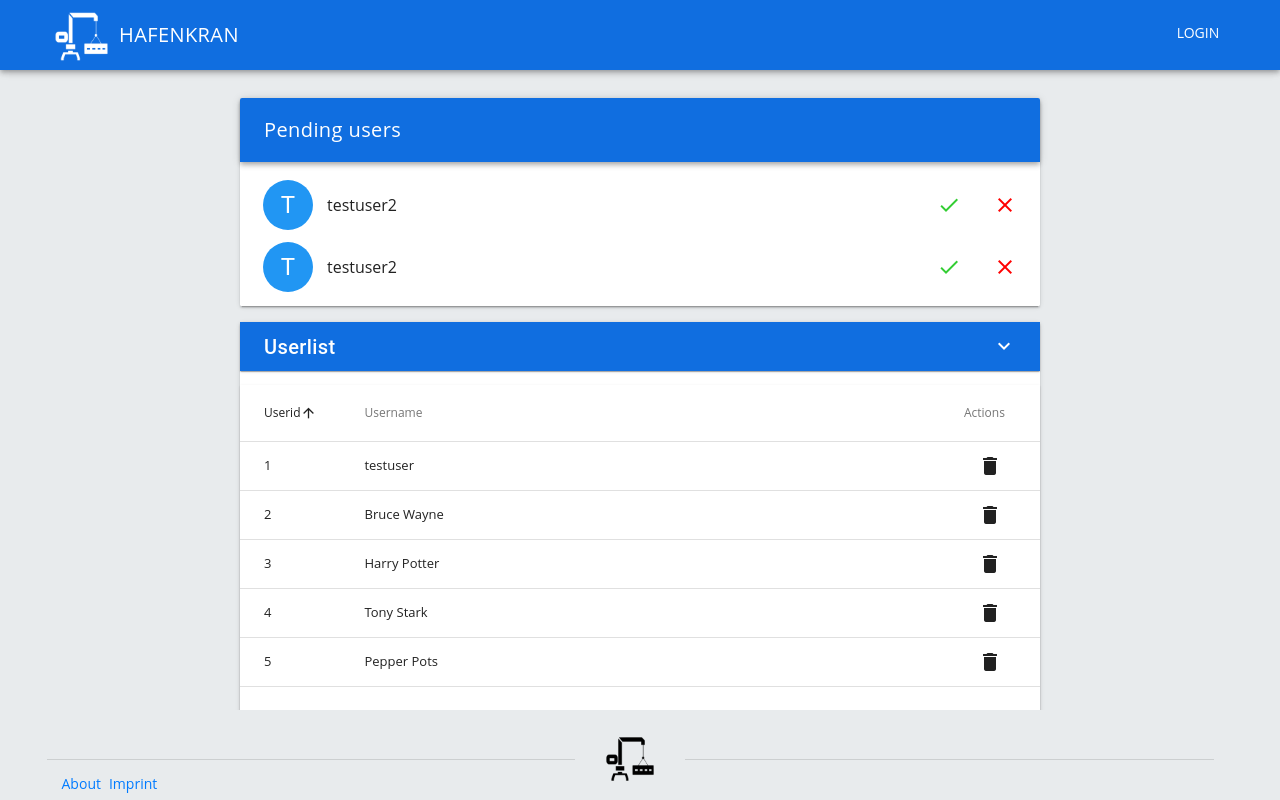
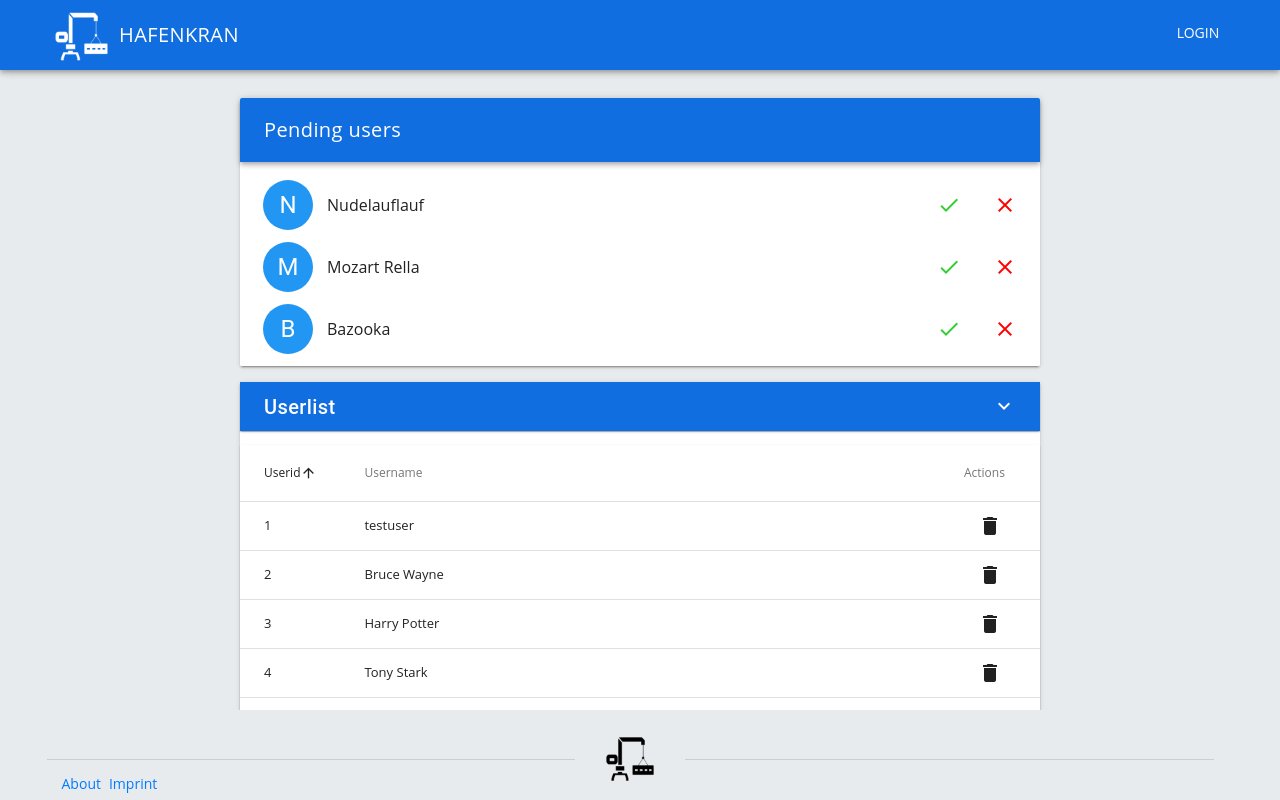
Before and after one commit to cormensratio/hafenkran-client, a Vue app: page /users in a window 1280 px wide. Built offline with nearby package versions, Linux system fonts and the light colour scheme; what vue-vega would draw is missing.

Commit message:
EPDS02-212 userlist resizing improved, depends on window size now

```diff
--- a/src/components/views/UserListPage.vue
+++ b/src/components/views/UserListPage.vue
@@ -163,12 +163,14 @@ export default {
     // height from the user's window height
     screenHeight() {
       let pendingUserListHeight;
-      if (this.pendingUsers.length >= 2) {
-        pendingUserListHeight = 40;
+      if (this.pendingUsers.length >= 3) {
+        pendingUserListHeight = 100;
+      } else if (this.pendingUsers.length >= 2) {
+        pendingUserListHeight = 60;
       } else if (this.pendingUsers.length === 1) {
         pendingUserListHeight = 0;
       } else {
-        pendingUserListHeight = -175;
+        pendingUserListHeight = -165;
       }
       const height = `${window.innerHeight - 420 - pendingUserListHeight}px`;
       console.log(pendingUserListHeight);
--- a/src/store/UserStore.js
+++ b/src/store/UserStore.js
@@ -23,15 +23,15 @@ const UserStore = {
       { id: 4, name: 'Tony Stark', isAdmin: false, email: '' },
       { id: 5, name: 'Pepper Pots', isAdmin: false, email: '' },
       { id: 6, name: 'Ganondorf', isAdmin: false, email: '' },
-      { id: 13, name: 'America', isAdmin: false, email: '' },
+      { id: 14, name: 'Calzone', isAdmin: false, email: '' },
       { id: 7, name: 'Yo Mama', isAdmin: false, email: '' },
       { id: 9, name: 'Legolas', isAdmin: false, email: '' },
       { id: 10, name: 'Doritos', isAdmin: false, email: '' },
-      { id: 11, name: 'Nudelauflauf', isAdmin: false, email: '' },
     ],
     pendingUsers: [
-      { id: 12, name: 'testuser2', isAdmin: false, email: '' },
-      { id: 12, name: 'testuser2', isAdmin: false, email: '' },
+      { id: 11, name: 'Nudelauflauf', isAdmin: false, email: '' },
+      { id: 12, name: 'Mozart Rella', isAdmin: false, email: '' },
+      { id: 13, name: 'Bazooka', isAdmin: false, email: '' },
     ],
   },
   getters: {
```
